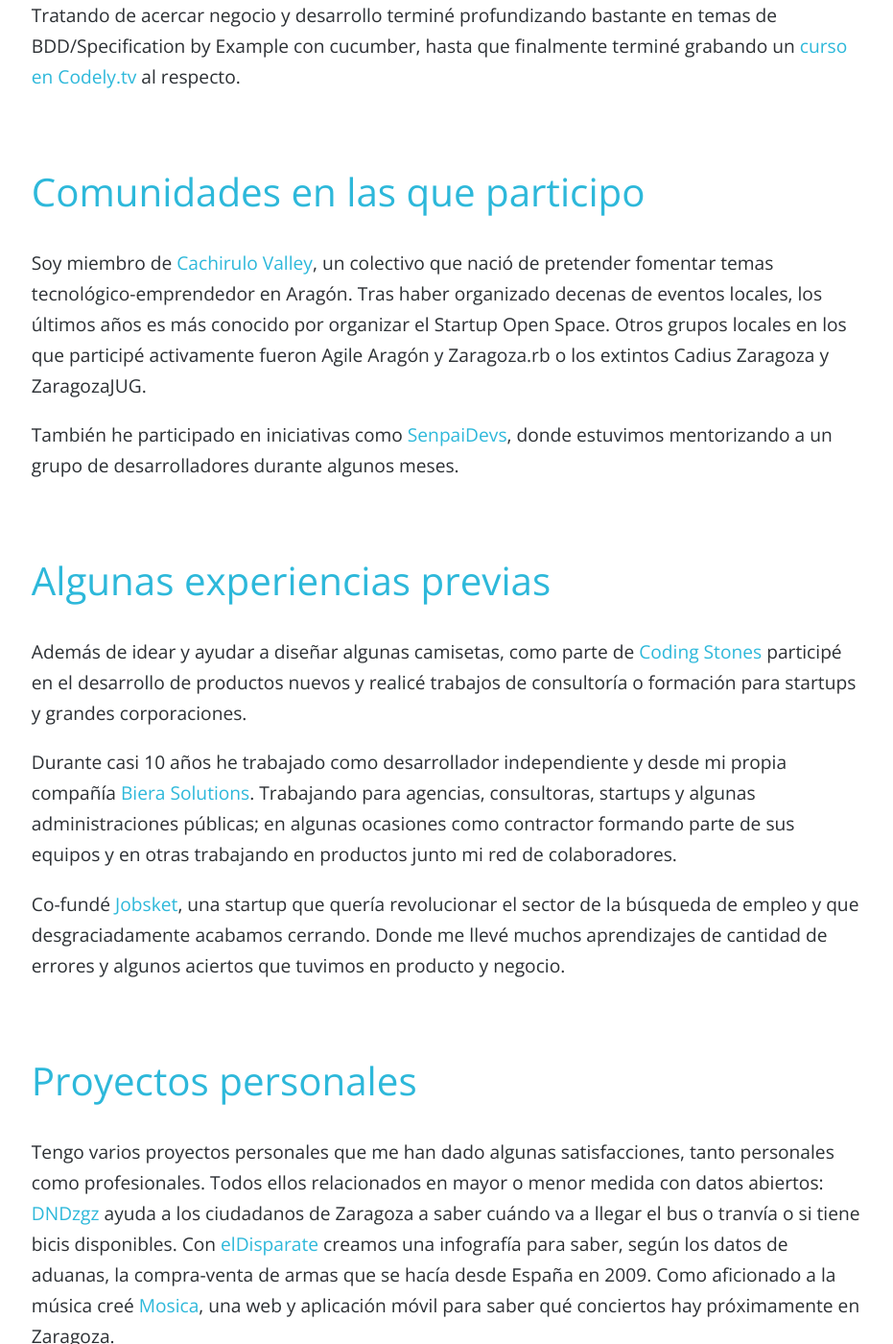
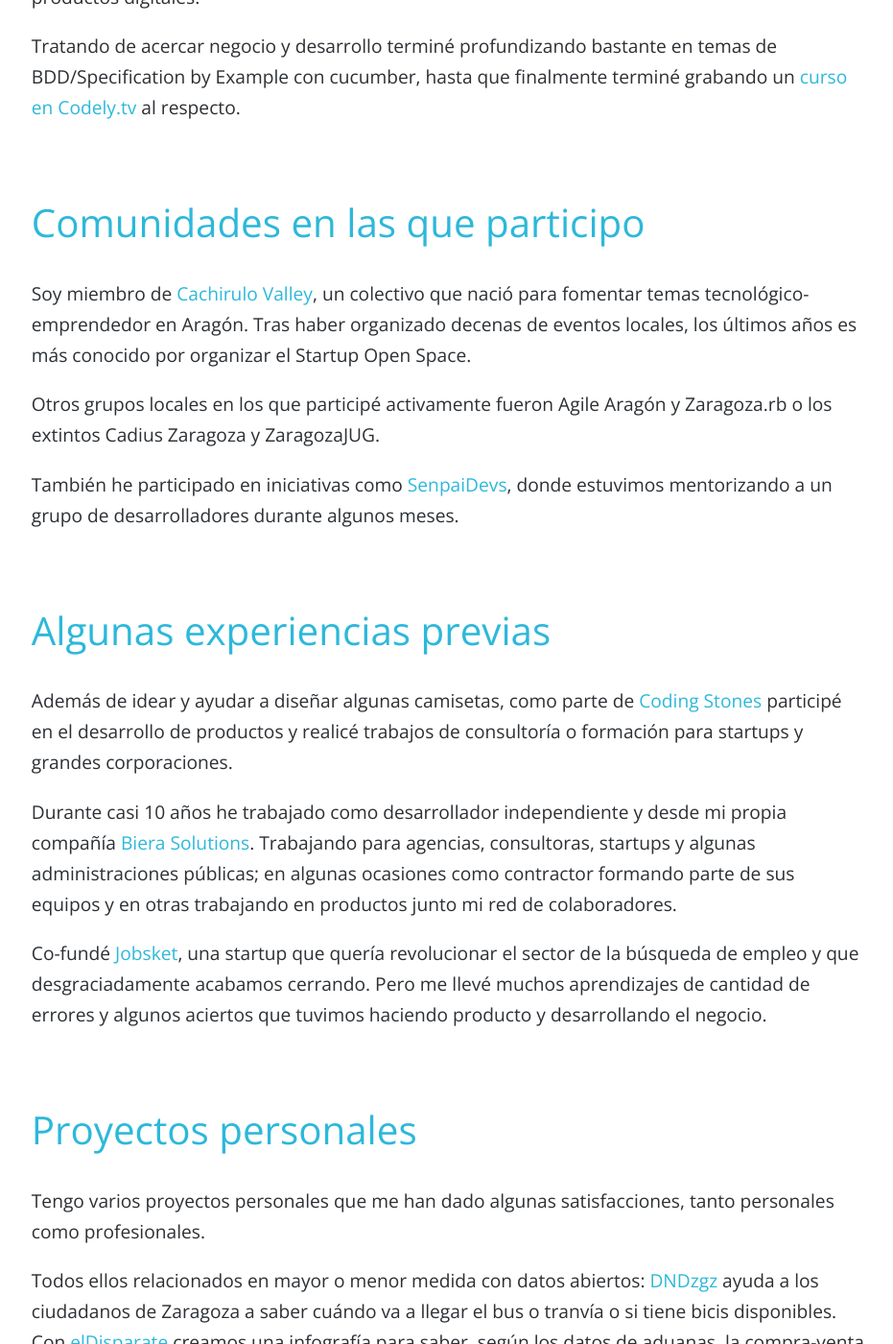
Before and after one commit to danilat/danilat.github.io, a Jekyll site: the page built from index.html, in a window 1280 px wide and 1400 px high, scrolled down 1168 px. Shown: the whole window at 96% size, without its empty margins (172-1103 px from the left). Built offline with Jekyll 4.4.1, drawn with Linux system fonts in a browser that asks for light colours; comment, search, counter and statistics services are not loaded; some of the changed text lies outside the part shown.

Commit message:
recovering homepage copywriting changes

```diff
--- a/index.html
+++ b/index.html
@@ -13,8 +13,8 @@ layout: one_column
     <section class="resume">
         <article>
             <h2>En qué ando ahora</h2>
-            <p>Actualmente trabajo como Tech Lead dentro de <a href="https://www.zara.com/">Zara.com</a>. Mi trabajo es, a partir de los objetivos de negocio y la visión de producto, acompañar a mis equipos en hacer el mejor software del que seamos capaces.</p>
-            <p>Soy socio en <a href="https://www.outreachtool.com/">Outreach Tool</a>, dando el punto de vista de tecnología. Responsable del desarrollo inicial y evolución del software que soporta la creación de estrategias y planes de comunicación.</p>
+            <p>Actualmente trabajo como Tech Lead dentro de <a href="https://www.zara.com/">Zara.com</a>. Mi trabajo es, a partir de los objetivos de negocio y la visión de producto, tratar de que hagamos el mejor software del que seamos capaces.</p>
+            <p>Soy socio en <a href="https://www.outreachtool.com/">Outreach Tool</a>. Y aunque ahora no le pueda dedicar mucho tiempo, fui el responsable del desarrollo inicial y evolución del software de creación de estrategias y planes de comunicación.</p>
         </article>
 
         <article>
@@ -25,20 +25,22 @@ layout: one_column
 
         <article>
             <h2>Comunidades en las que participo</h2>
-            <p>Soy miembro de <a href="http://www.cachirulovalley.com/">Cachirulo Valley</a>, un colectivo que nació de pretender fomentar temas tecnológico-emprendedor en Aragón. Tras haber organizado decenas de eventos locales, los últimos años es más conocido por organizar el Startup Open Space. Otros grupos locales en los que participé activamente fueron Agile Aragón y Zaragoza.rb o los extintos Cadius Zaragoza y ZaragozaJUG.</p>
-            <p>También he participado en iniciativas como <a href="http://madeinzaragoza.es/blog/senpaidevs-mentorizacion-intensiva-de-programadores-para-programadores/">SenpaiDevs</a>, donde estuvimos mentorizando a un grupo de desarrolladores durante algunos meses. </p>
+            <p>Soy miembro de <a href="http://www.cachirulovalley.com/">Cachirulo Valley</a>, un colectivo que nació para fomentar temas tecnológico-emprendedor en Aragón. Tras haber organizado decenas de eventos locales, los últimos años es más conocido por organizar el Startup Open Space.</p>
+            <p>Otros grupos locales en los que participé activamente fueron Agile Aragón y Zaragoza.rb o los extintos Cadius Zaragoza y ZaragozaJUG.</p>
+            <p>También he participado en iniciativas como <a href="http://madeinzaragoza.es/blog/senpaidevs-mentorizacion-intensiva-de-programadores-para-programadores/">SenpaiDevs</a>, donde estuvimos mentorizando a un grupo de desarrolladores durante algunos meses.</p>
         </article>
 
         <article>
             <h2>Algunas experiencias previas</h2>
-            <p>Además de idear y ayudar a diseñar algunas camisetas, como parte de <a href="http://codingstones.com/">Coding Stones</a> participé en el desarrollo de productos nuevos y realicé trabajos de consultoría o formación para startups y grandes corporaciones.</p>
+            <p>Además de idear y ayudar a diseñar algunas camisetas, como parte de <a href="http://codingstones.com/">Coding Stones</a> participé en el desarrollo de productos y realicé trabajos de consultoría o formación para startups y grandes corporaciones.</p>
             <p>Durante casi 10 años he trabajado como desarrollador independiente y desde mi propia compañía <a href="http://www.bierasolutions.com/">Biera Solutions</a>. Trabajando para agencias, consultoras, startups y algunas administraciones públicas; en algunas ocasiones como contractor formando parte de sus equipos y en otras trabajando en productos junto mi red de colaboradores. </p>
-            <p>Co-fundé <a href="https://www.linkedin.com/company/jobsket/about/">Jobsket</a>, una startup que quería revolucionar el sector de la búsqueda de empleo y que desgraciadamente acabamos cerrando. Donde me llevé muchos aprendizajes de cantidad de errores y algunos aciertos que tuvimos en producto y negocio.</p>
+            <p>Co-fundé <a href="https://www.linkedin.com/company/jobsket/about/">Jobsket</a>, una startup que quería revolucionar el sector de la búsqueda de empleo y que desgraciadamente acabamos cerrando. Pero me llevé muchos aprendizajes de cantidad de errores y algunos aciertos que tuvimos haciendo producto y desarrollando el negocio.</p>
         </article>
 
         <article>
             <h2>Proyectos personales</h2>
-            <p>Tengo varios proyectos personales que me han dado algunas satisfacciones, tanto personales como profesionales. Todos ellos relacionados en mayor o menor medida con datos abiertos: <a href="http://www.dndzgz.com/">DNDzgz</a> ayuda a los ciudadanos de Zaragoza a saber cuándo va a llegar el bus o tranvía o si tiene bicis disponibles. Con <a href="https://www.elperiodicodearagon.com/noticias/aragon/eldisparate-de-enciclopedia-comercio-belico_674935.html">elDisparate</a> creamos una infografía para saber, según los datos de aduanas, la compra-venta de armas que se hacía desde España en 2009. Como aficionado a la música creé <a href="http://www.mosica.es/">Mosica</a>, una web y aplicación móvil para saber qué conciertos hay próximamente en Zaragoza.</p>
+            <p>Tengo varios proyectos personales que me han dado algunas satisfacciones, tanto personales como profesionales.</p>
+            <p>Todos ellos relacionados en mayor o menor medida con datos abiertos: <a href="http://www.dndzgz.com/">DNDzgz</a> ayuda a los ciudadanos de Zaragoza a saber cuándo va a llegar el bus o tranvía o si tiene bicis disponibles. Con <a href="https://www.elperiodicodearagon.com/noticias/aragon/eldisparate-de-enciclopedia-comercio-belico_674935.html">elDisparate</a> creamos una infografía para saber, según los datos de aduanas, la compra-venta de armas que se hacía desde España en 2009. Como aficionado a la música creé <a href="http://www.mosica.es/">Mosica</a>, una web y aplicación móvil para saber qué conciertos hay próximamente en Zaragoza.</p>
         </article>
 
     </section>
```
